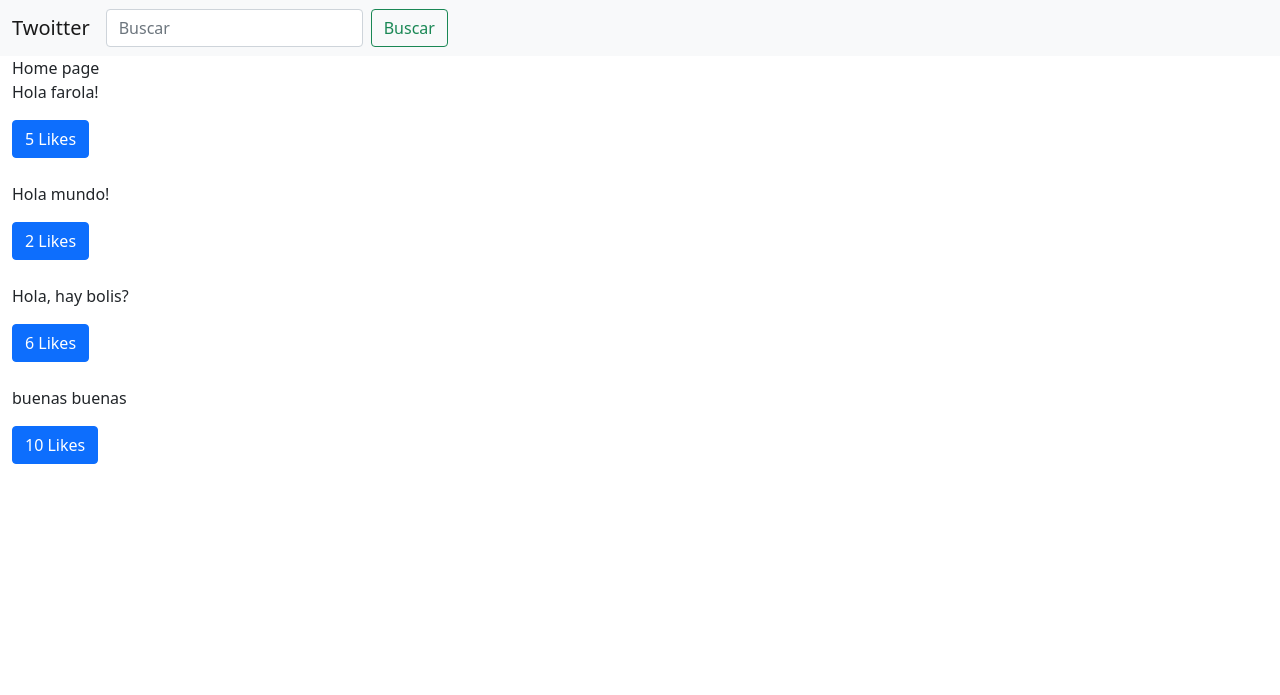
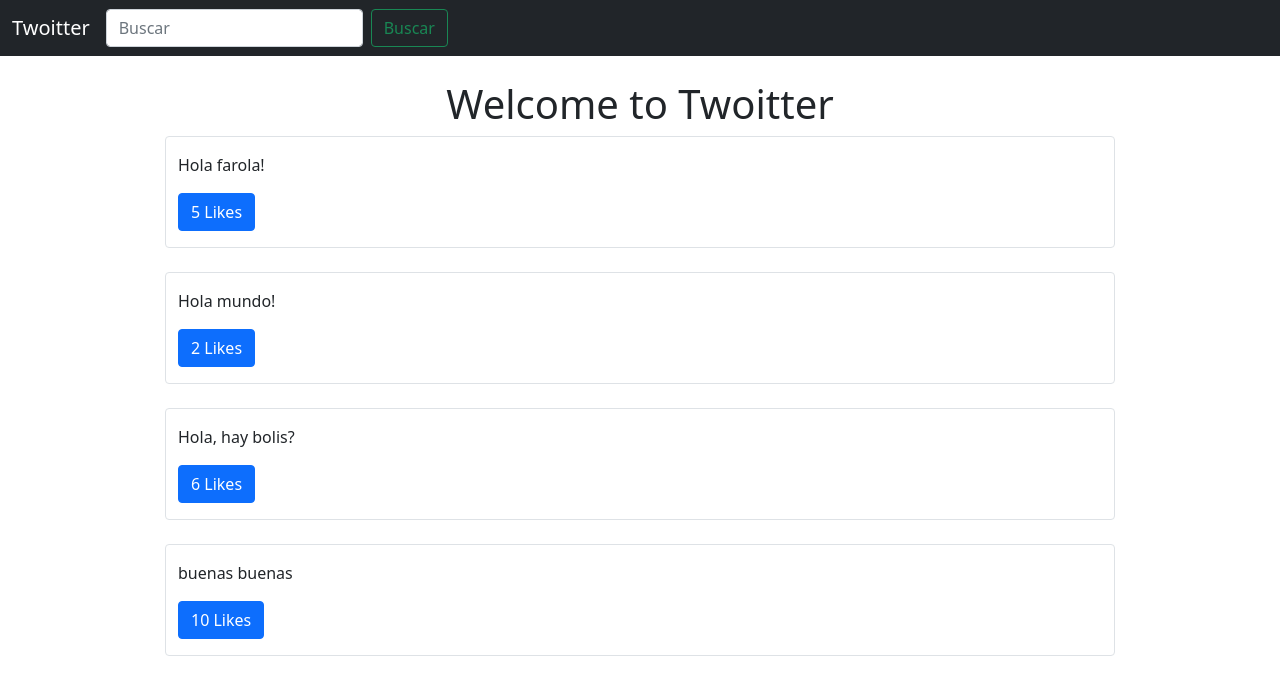
Before and after one commit to kbobd3v/twoitter, a Django app: page / in a window 1280 px wide. Shown: the top 695 px of the page. Run offline with Django 3.2, Linux system fonts and the light colour scheme; data comes from the database, SQL or seed files in the repository; data that the repository does not hold is empty.

Commit message:
home view finished

```diff
--- a/templates/base.html
+++ b/templates/base.html
@@ -12,7 +12,7 @@
   </head>
   <body>
   {% include "components/navbar.html" %}
-  <div class="container-fluid">
+  <div class="container">
     {% block content %}
     {% endblock content %}
   </div>
--- a/templates/components/navbar.html
+++ b/templates/components/navbar.html
@@ -1,4 +1,4 @@
-<nav class="navbar navbar-expand-lg navbar-light bg-light">
+<nav class="navbar navbar-expand-lg navbar-dark bg-dark mb-4">
   <div class="container-fluid">
     <a class="navbar-brand" href="/">Twoitter</a>
     <button class="navbar-toggler" type="button" data-bs-toggle="collapse" data-bs-target="#navbarSupportedContent" aria-controls="navbarSupportedContent" aria-expanded="false" aria-label="Toggle navigation">
--- a/templates/pages/home.html
+++ b/templates/pages/home.html
@@ -3,9 +3,14 @@
 {% block headtitle %}| Home {% endblock headtitle %}
 
 {% block content %}
-Home page
 
-<div id="twoits">
+<div class="row text-center">
+    <div class="col">
+        <h1>Welcome to Twoitter</h1>
+    </div>
+</div>
+
+<div class="row" id="twoits">
     Loading...
 </div>
 
@@ -27,11 +32,12 @@ Home page
     }
 
     function formatTwoitElement(twoit) {
-        formattedTwoit = '<div class="mb-4" id="tweet-' + twoit.id
+        formattedTwoit = '<div class="col-12 col-md-10 py-3 mx-auto border rounded mb-4" id="tweet-' + twoit.id
             + '">' + '<p>' + twoit.content +
-            '</p><div class="btm-group">' + LikeBtn(twoit) + '</div></div>';
+            '</p><div class="btn-group">' + LikeBtn(twoit) + '</div></div>';
         return formattedTwoit;
     }
+    // Use this syntax to perform a request from xhtml to our endpoints
     xhr.responseType = responseType;
     xhr.open(method, url);
     xhr.onload = function() {
```
